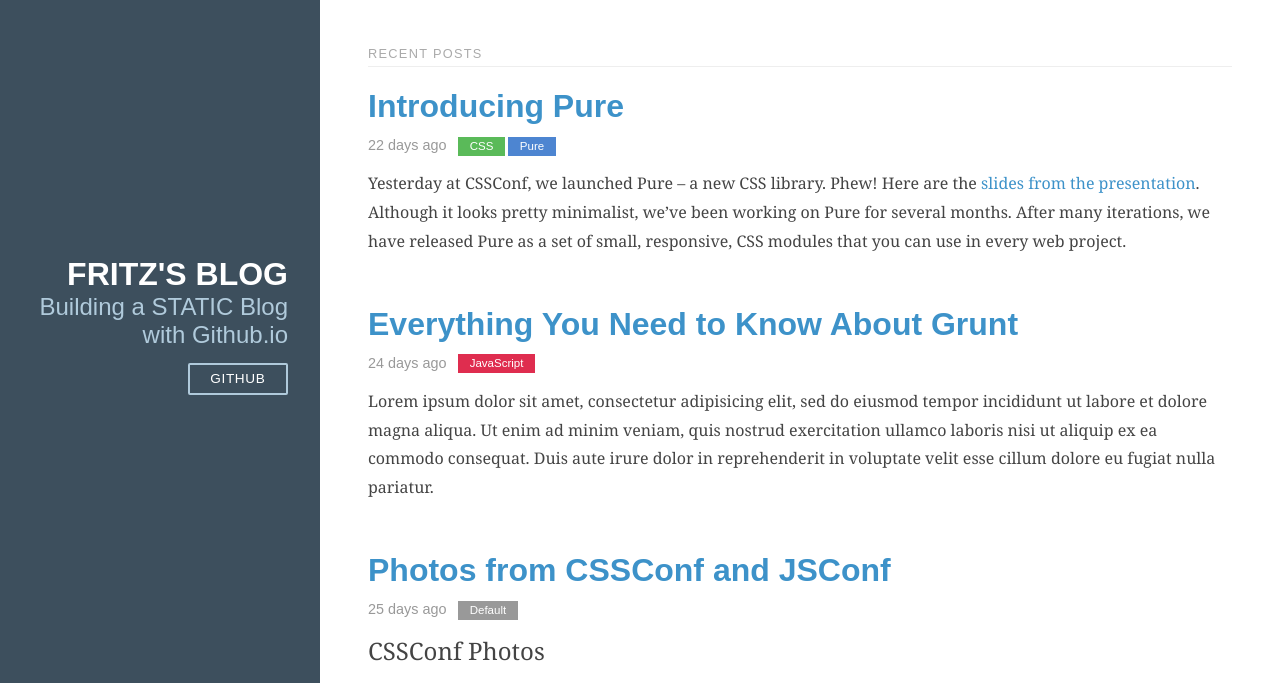
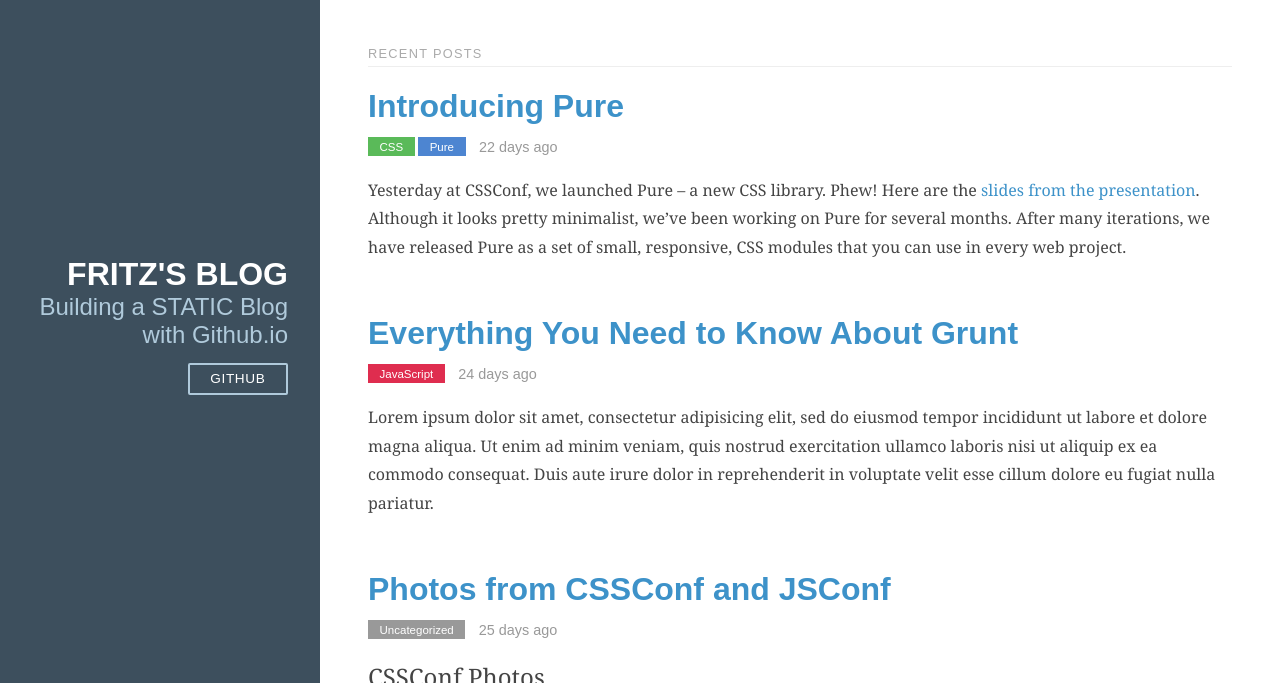
Before and after one commit to Fritz-Lium/fritz-lium.github.io, a website: page index.html in a window 1280 px wide. Shown: the top 683 px of the page. Drawn offline with Linux system fonts and the light colour scheme; grey boxes are pictures that could not be loaded.

Commit message:
fix tag style

```diff
--- a/content/posts.json
+++ b/content/posts.json
@@ -2,7 +2,7 @@
 	"extension": ".md",
 	"tags": [
 		{
-			"title": "Default",
+			"title": "Uncategorized",
 			"color": "#999"
 		},
 		{
--- a/css/blog.css
+++ b/css/blog.css
@@ -10,17 +10,19 @@
 }
 
 .post {
-	padding-bottom: 0.8em;
+	padding-bottom: 1em;
 }
 .post-meta {
 	margin-top: 12px;
 }
 .post-date {
-	padding: 0.3em 0;
-	margin-right: 10px;
+	display: inline-block;
+	vertical-align: middle;
+	margin-left: 10px;
 }
 .post-category {
-	margin: 0 0.15em;
+	display: inline-block;
+	margin: 0 0.3em 0.3em 0;
 }
 .post-description h1, .post-description h2, .post-description h3,
 .post-description h4, .post-description h5, .post-description h6 {
--- a/css/main.css
+++ b/css/main.css
@@ -3,7 +3,7 @@
 	max-width: 100%;
 }
 
-/* learnt from Github */
+/* partly learnt from Github */
 pre, code {
 	font-family: Consolas, "Liberation Mono", Courier, monospace, serif;
 	background-color: #f8f8f8;
@@ -17,7 +17,7 @@
 	line-height: 160%;
 }
 code {
-	padding: 0px 5px;
+	padding: 2px 5px;
 	margin: 0 2px;
 }
 pre > code {
--- a/css/post.css
+++ b/css/post.css
@@ -39,6 +39,9 @@
 	}
 }
 
+#menu {
+	overflow-x: hidden;
+}
 #menu .pure-menu-heading {
 	background-color: inherit;
 }
@@ -77,11 +80,13 @@
 	text-align: right;
 }
 .post-date {
-
+	display: inline-block;
+	vertical-align: middle;
 	margin-right: 10px;
 }
 .post-category {
-	margin: 0 0.15em;
+	display: inline-block;
+	margin: 0 0 0.3em 0.3em;
 	padding: 0.3em 1em;
 	color: #fff;
 	background: #999;
--- a/js/blog.js
+++ b/js/blog.js
@@ -62,14 +62,14 @@
 	// tags
 	var tags = getPostTags(post, posts.allTags);
 	var $meta = $('<p class="post-meta">');
-	$('<span class="post-date">').text(moment(post.date).fromNow()).appendTo($meta);
 	_.each(tags, function (tag) {
 		$('<a class="post-category" href="/?tag=' + toSnakeCase(tag.title) + '">')
 			.text(tag.title).css('background-color', tag.color).appendTo($meta);
 	});
+	$('<span class="post-date">').text(moment(post.date).fromNow()).appendTo($meta);
 	$tmp.children('.post-header').append($meta);
 	// description
-	var $cut = $tmp.children('p').eq(1).nextAll();
+	var $cut = $tmp.children('p, pre').eq(1).nextAll();
 	$cut.remove();
 	if ($cut.length > 0) {
 		$('<p class="cutline">').text('> ... ...').appendTo($tmp);
--- a/js/post.js
+++ b/js/post.js
@@ -24,10 +24,11 @@
 function renderMenu(posts, post) {
 	var $tmp = _.reduce(posts, function ($memo, _post) {
 		var $li = $('<li>');
-		$('<a href="/post/?path=' + _post.path + '">')
-			.text(_post.title).appendTo($li);
+		var $a = $('<a>').text(_post.title).appendTo($li);
 		if (_post === post) {
 			$li.addClass('pure-menu-selected');
+		} else {
+			$a.attr('href', '/post/?path=' + _post.path);
 		}
 		return $memo.append($li);
 	}, $('<div>'));
--- a/package.json
+++ b/package.json
@@ -1,5 +1,5 @@
 {
 	"name": "fritz-lium.github.io",
-	"version": "0.0.14",
+	"version": "0.0.15",
 	"description": "Fritz's Blog."
 }
```
